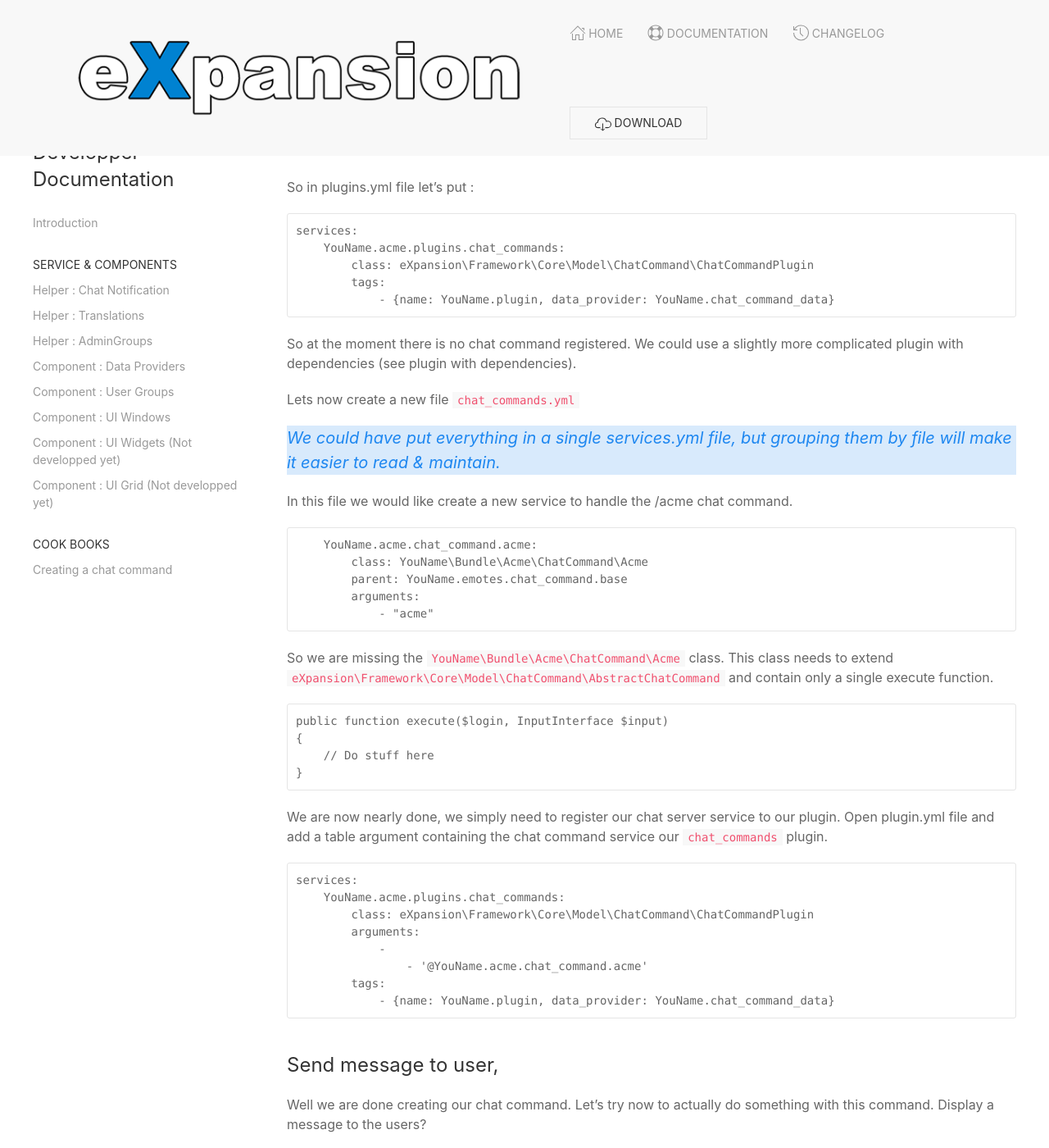
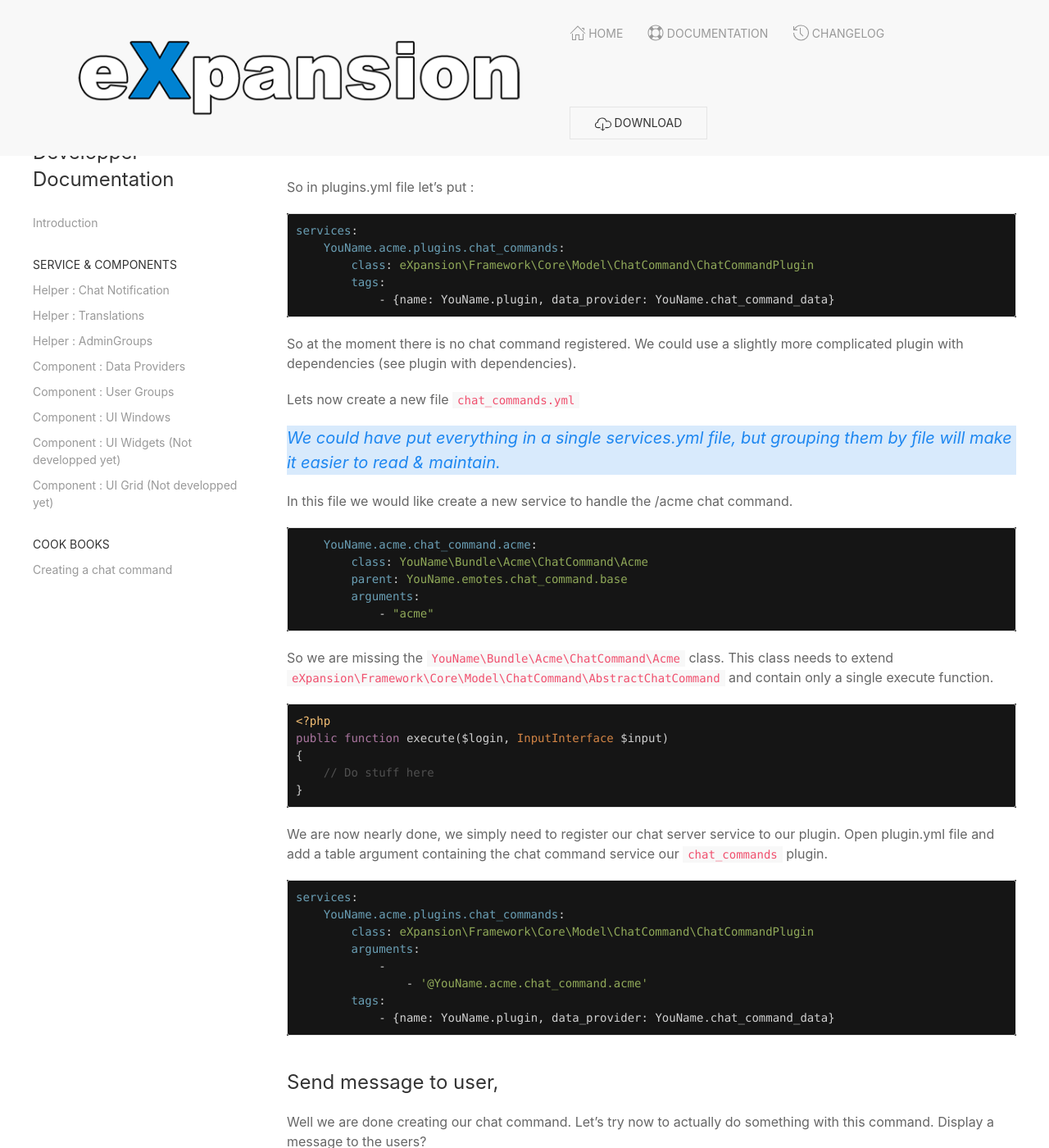
Before and after one commit to ileckfi/eXpansionPluginPack.github.io, a Jekyll site: the page built from docs/cookbooks/create_chat_command.md, in a window 1280 px wide and 1400 px high, scrolled down 216 px. Shown: the whole window at 82% size. Built offline with Jekyll 4.4.1, drawn with Linux system fonts in a browser that asks for light colours; nearby versions of some CDN libraries; our own code applies the rules of GitHub Pages for plain Markdown files; some of the changed text lies outside the part shown.

Commit message:
Added color highligthing for code.

````diff
--- a/_includes/header.html
+++ b/_includes/header.html
@@ -3,6 +3,8 @@
 
 <!-- UIkit CSS -->
 <link rel="stylesheet" href="https://cdnjs.cloudflare.com/ajax/libs/uikit/3.0.0-beta.23/css/uikit.min.css" />
+
+<link rel="stylesheet" href='{{ "/assets/css/rouge.css" | absolute_url }}' />
 
 <!-- jQuery is required -->
 <script src="https://cdnjs.cloudflare.com/ajax/libs/jquery/3.2.1/jquery.min.js"></script>
--- /dev/null
+++ b/assets/css/rouge.css
@@ -0,0 +1,78 @@
+.highlight table td { padding: 5px; }
+.highlight table pre { margin: 0; }
+.highlight, .highlight .w {
+  color: #d0d0d0;
+  background-color: #151515;
+}
+.highlight .err {
+  color: #151515;
+  background-color: #ac4142;
+}
+.highlight .c, .highlight .cd, .highlight .cm, .highlight .c1, .highlight .cs {
+  color: #505050;
+}
+.highlight .cp {
+  color: #f4bf75;
+}
+.highlight .nt {
+  color: #f4bf75;
+}
+.highlight .o, .highlight .ow {
+  color: #d0d0d0;
+}
+.highlight .p, .highlight .pi {
+  color: #d0d0d0;
+}
+.highlight .gi {
+  color: #90a959;
+}
+.highlight .gd {
+  color: #ac4142;
+}
+.highlight .gh {
+  color: #6a9fb5;
+  background-color: #151515;
+  font-weight: bold;
+}
+.highlight .k, .highlight .kn, .highlight .kp, .highlight .kr, .highlight .kv {
+  color: #aa759f;
+}
+.highlight .kc {
+  color: #d28445;
+}
+.highlight .kt {
+  color: #d28445;
+}
+.highlight .kd {
+  color: #d28445;
+}
+.highlight .s, .highlight .sb, .highlight .sc, .highlight .sd, .highlight .s2, .highlight .sh, .highlight .sx, .highlight .s1 {
+  color: #90a959;
+}
+.highlight .sr {
+  color: #75b5aa;
+}
+.highlight .si {
+  color: #8f5536;
+}
+.highlight .se {
+  color: #8f5536;
+}
+.highlight .nn {
+  color: #f4bf75;
+}
+.highlight .nc {
+  color: #f4bf75;
+}
+.highlight .no {
+  color: #f4bf75;
+}
+.highlight .na {
+  color: #6a9fb5;
+}
+.highlight .m, .highlight .mf, .highlight .mh, .highlight .mi, .highlight .il, .highlight .mo, .highlight .mb, .highlight .mx {
+  color: #90a959;
+}
+.highlight .ss {
+  color: #90a959;
+}
--- a/docs/cookbooks/create_chat_command.md
+++ b/docs/cookbooks/create_chat_command.md
@@ -39,6 +39,7 @@
 So we are missing the `YouName\Bundle\Acme\ChatCommand\Acme` class. This class needs to extend `eXpansion\Framework\Core\Model\ChatCommand\AbstractChatCommand` and contain only a single execute function.
 
 ```php
+<?php
 public function execute($login, InputInterface $input)
 {
     // Do stuff here
@@ -83,26 +84,27 @@
 We need to modify our `ChatCommand\Acme` to handle the third argument in the constructor. So let's add the fallowing code in the proper places of our Acme file :
 
 ```php
+<?php
 use eXpansion\Framework\Core\Helpers\ChatNotification;
 
 /** @var ChatNotification */
-protected $chatNotification
+protected $chatNotification;
 
-    public funtion __construct(
-        $command,
-        $aliases,
-        ChatNotification $chatNotification,
-    ) {
-        parent::__construct($command, $aliases);
-        $this->chatNotification = $chatNotification;
-    }
-
+public funtion __construct(
+    $command,
+    $aliases,
+    ChatNotification $chatNotification,
+) {
+    parent::__construct($command, $aliases);
+    $this->chatNotification = $chatNotification;
+}
 ```
 
 We can now use the chat notification in the execute method.
 
 
 ```php
+<?php
 public function execute($login, InputInterface $input)
 {
     $this->chatNotification->sendMessage('Hello, this is acme bundle speaking', null);
@@ -116,6 +118,7 @@
 Adding description & helpmessage to your commands is extremely simple, simply overide the the getDescription & getHelp methods in our command class.
 
 ```php
+<?php
     public function getDescription()
     {
         return 'Supe acme command description...;
@@ -124,7 +127,6 @@
     {
         return 'Super acle command help message...';
     }
-
 ```
 
 Now you can ofcourse add translations for these message using translation keys.
@@ -137,6 +139,7 @@
 In order to do this let's create a new configure method overiding the parent method.
 
 ```php
+<?php
     protected function configure()
     {
         parent::configure();
@@ -149,6 +152,7 @@
 We will require the login of the user we wish to send the message to.
 
 ```php
+<?php
 $this->inputDefinition->addArgument(
             new InputArgument('login', InputArgument::REQUIRED, 'Login of the user to send the message to.')
         );
@@ -159,6 +163,7 @@
 Now in the execute method we can get this login on the input.
 
 ```php
+<?php
 $login = $input->getArgument('login');
 ```
 
````
Also changed, not shown: docs/services/user_groups.md (+3 -0 lines).
